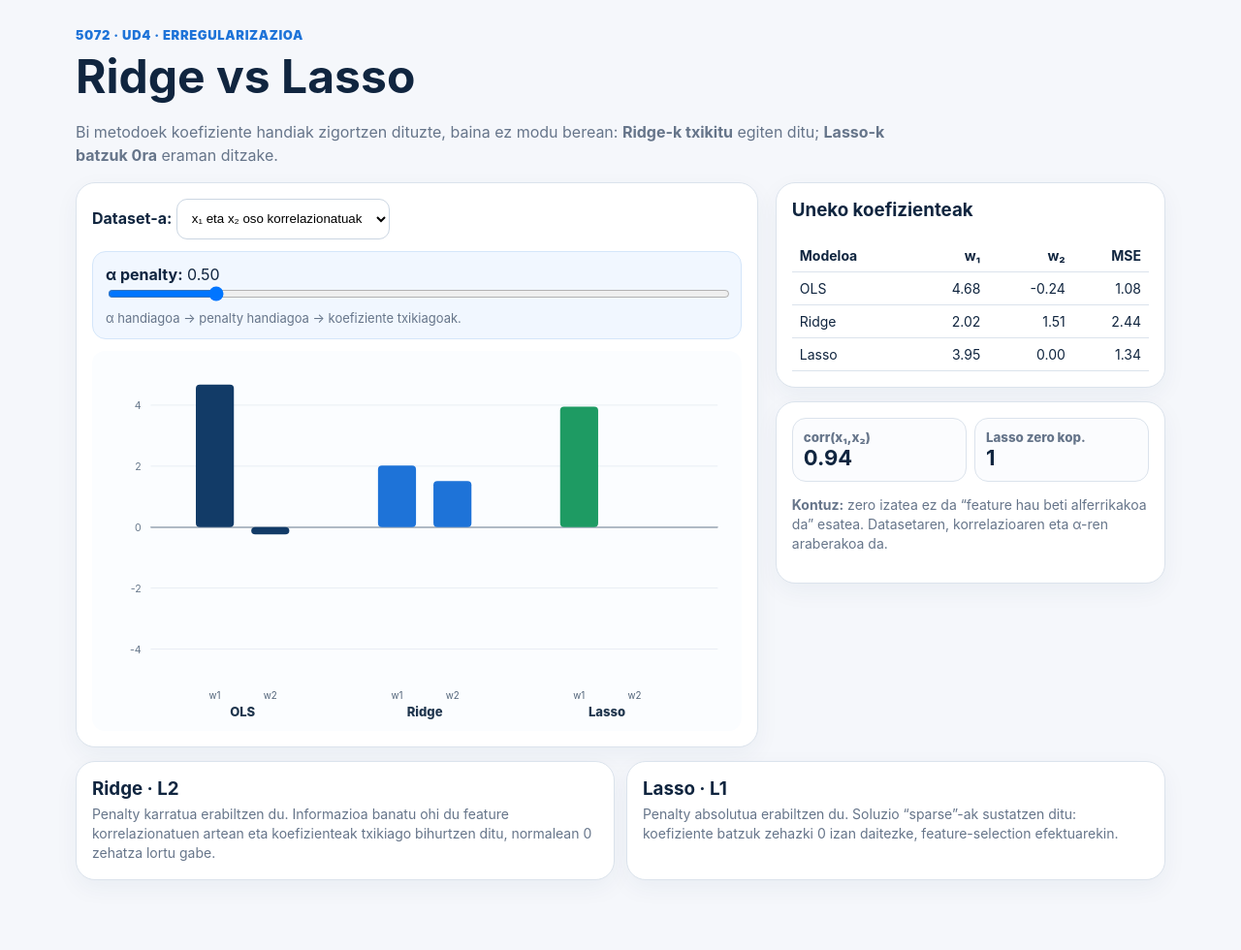
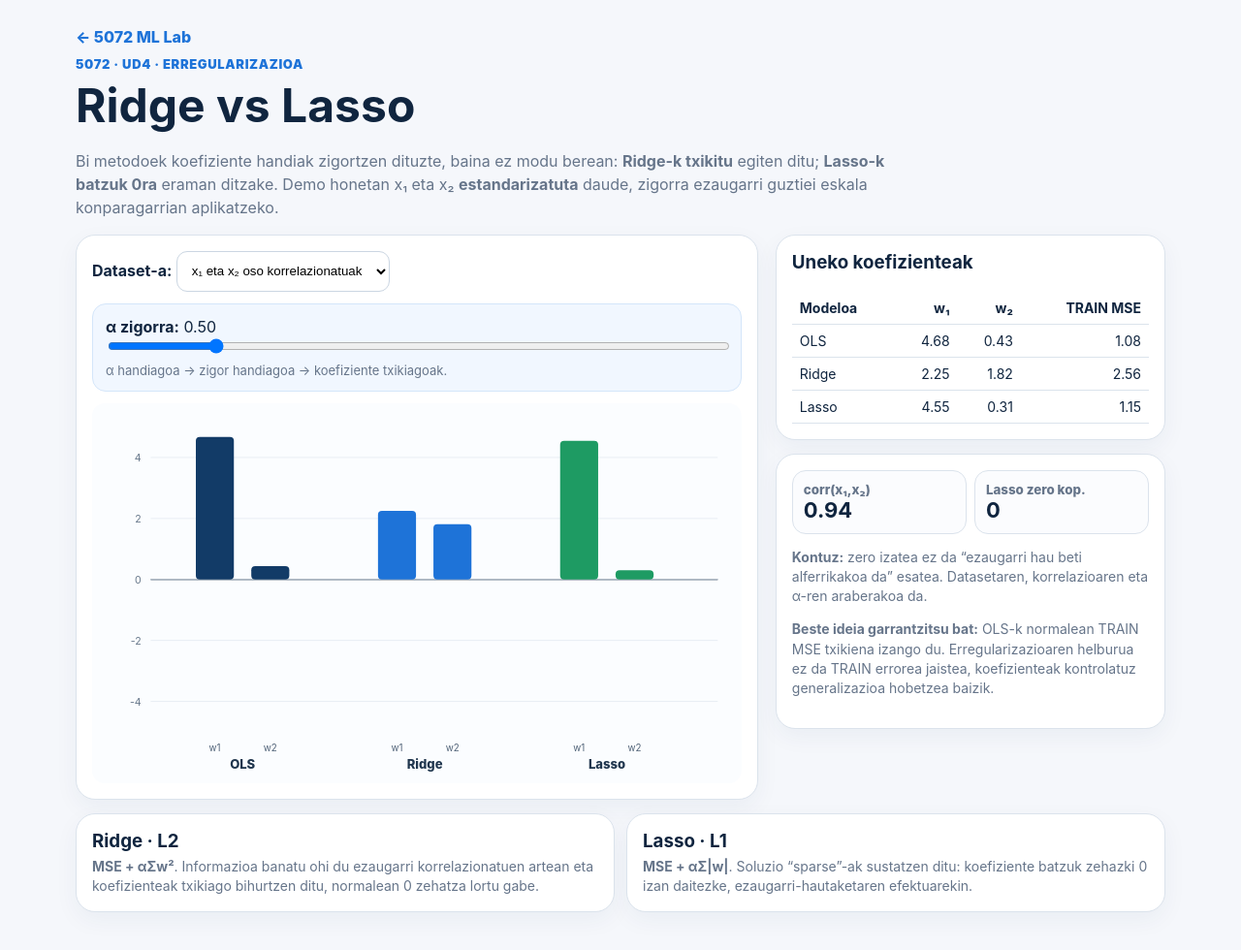
Before and after one commit to rbarrenago/5072-ml, a plain HTML site: page demos/ridge-lasso/index.html in a window 1280 px wide. Shown: the whole page at 97% size. Before the commit the page ends 952 px from the top, so only its background shows below. Drawn offline with Linux system fonts and the light colour scheme.

Commit message:
UD4 demo interaktiboak hobetu

```diff
--- a/demos/ridge-lasso/index.html
+++ b/demos/ridge-lasso/index.html
@@ -19,9 +19,10 @@ svg{display:block;width:100%;height:auto}.controls{display:flex;gap:8px;flex-wra
 </head>
 <body>
 <div class="wrap">
+<div style="margin-bottom:10px"><a href="../../" style="color:#1e73d8;text-decoration:none;font-weight:800">← 5072 ML Lab</a></div>
 <div class="eyebrow">5072 · UD4 · Erregularizazioa</div>
 <h1>Ridge vs Lasso</h1>
-<p class="subtitle">Bi metodoek koefiziente handiak zigortzen dituzte, baina ez modu berean: <strong>Ridge-k txikitu</strong> egiten ditu; <strong>Lasso-k batzuk 0ra</strong> eraman ditzake.</p>
+<p class="subtitle">Bi metodoek koefiziente handiak zigortzen dituzte, baina ez modu berean: <strong>Ridge-k txikitu</strong> egiten ditu; <strong>Lasso-k batzuk 0ra</strong> eraman ditzake. Demo honetan x₁ eta x₂ <strong>estandarizatuta</strong> daude, zigorra ezaugarri guztiei eskala konparagarrian aplikatzeko.</p>
 
 <div class="grid">
 <section class="card">
@@ -31,9 +32,9 @@ svg{display:block;width:100%;height:auto}.controls{display:flex;gap:8px;flex-wra
     </label>
   </div>
   <div class="alpha">
-    <label><strong>α penalty:</strong> <span id="alphaVal">0.50</span></label>
+    <label><strong>α zigorra:</strong> <span id="alphaVal">0.50</span></label>
     <input id="alpha" type="range" min="0" max="3" value=".5" step=".02">
-    <div style="color:#66758a;font-size:13px;margin-top:5px">α handiagoa → penalty handiagoa → koefiziente txikiagoak.</div>
+    <div style="color:#66758a;font-size:13px;margin-top:5px">α handiagoa → zigor handiagoa → koefiziente txikiagoak.</div>
   </div>
   <svg id="bars" viewBox="0 0 820 480" aria-label="OLS, Ridge eta Lasso koefizienteen konparaketa"></svg>
 </section>
@@ -42,7 +43,7 @@ svg{display:block;width:100%;height:auto}.controls{display:flex;gap:8px;flex-wra
   <section class="card">
     <h3 style="margin-top:0">Uneko koefizienteak</h3>
     <table class="compare">
-      <thead><tr><th>Modeloa</th><th>w₁</th><th>w₂</th><th>MSE</th></tr></thead>
+      <thead><tr><th>Modeloa</th><th>w₁</th><th>w₂</th><th>TRAIN MSE</th></tr></thead>
       <tbody>
         <tr><td>OLS</td><td id="o1">–</td><td id="o2">–</td><td id="om">–</td></tr>
         <tr><td>Ridge</td><td id="r1">–</td><td id="r2">–</td><td id="rm">–</td></tr>
@@ -55,14 +56,14 @@ svg{display:block;width:100%;height:auto}.controls{display:flex;gap:8px;flex-wra
       <div class="metric"><small>corr(x₁,x₂)</small><strong id="corr">–</strong></div>
       <div class="metric"><small>Lasso zero kop.</small><strong id="zeros">–</strong></div>
     </div>
-    <p style="color:#66758a;font-size:14px;line-height:1.45"><strong>Kontuz:</strong> zero izatea ez da “feature hau beti alferrikakoa da” esatea. Datasetaren, korrelazioaren eta α-ren araberakoa da.</p>
+    <p style="color:#66758a;font-size:14px;line-height:1.45"><strong>Kontuz:</strong> zero izatea ez da “ezaugarri hau beti alferrikakoa da” esatea. Datasetaren, korrelazioaren eta α-ren araberakoa da.</p><p style="color:#66758a;font-size:14px;line-height:1.45"><strong>Beste ideia garrantzitsu bat:</strong> OLS-k normalean TRAIN MSE txikiena izango du. Erregularizazioaren helburua ez da TRAIN errorea jaistea, koefizienteak kontrolatuz generalizazioa hobetzea baizik.</p>
   </section>
 </aside>
 </div>
 
 <section class="notes">
-<div class="card"><h3>Ridge · L2</h3><p>Penalty karratua erabiltzen du. Informazioa banatu ohi du feature korrelazionatuen artean eta koefizienteak txikiago bihurtzen ditu, normalean 0 zehatza lortu gabe.</p></div>
-<div class="card"><h3>Lasso · L1</h3><p>Penalty absolutua erabiltzen du. Soluzio “sparse”-ak sustatzen ditu: koefiziente batzuk zehazki 0 izan daitezke, feature-selection efektuarekin.</p></div>
+<div class="card"><h3>Ridge · L2</h3><p><strong>MSE + αΣw²</strong>. Informazioa banatu ohi du ezaugarri korrelazionatuen artean eta koefizienteak txikiago bihurtzen ditu, normalean 0 zehatza lortu gabe.</p></div>
+<div class="card"><h3>Lasso · L1</h3><p><strong>MSE + αΣ|w|</strong>. Soluzio “sparse”-ak sustatzen ditu: koefiziente batzuk zehazki 0 izan daitezke, ezaugarri-hautaketaren efektuarekin.</p></div>
 </section>
 </div>
 
@@ -74,7 +75,7 @@ svg{display:block;width:100%;height:auto}.controls{display:flex;gap:8px;flex-wra
  let X=[],y=[];
  function data(kind){
    X=[];y=[];let seed=17;const rand=()=>{seed=(seed*9301+49297)%233280;return seed/233280};const gauss=()=>{const u=Math.max(rand(),1e-6),v=Math.max(rand(),1e-6);return Math.sqrt(-2*Math.log(u))*Math.cos(2*Math.PI*v)};
-   for(let i=0;i<80;i++){const x1=gauss();const x2=kind==='corr'?0.94*x1+0.34*gauss():0.25*x1+0.97*gauss();const yy=4*x1+0.35*x2+1.1*gauss();X.push([x1,x2]);y.push(yy)}
+   for(let i=0;i<80;i++){const x1=gauss();const x2=kind==='corr'?0.94*x1+0.34*gauss():0.25*x1+0.97*gauss();const yy=4*x1+1.0*x2+1.1*gauss();X.push([x1,x2]);y.push(yy)}
    standardize();
  }
  function standardize(){
@@ -87,7 +88,7 @@ svg{display:block;width:100%;height:auto}.controls{display:flex;gap:8px;flex-wra
  function solve2(A,v){const [a,b,c,d]=A,det=a*d-b*c;return [(d*v[0]-b*v[1])/det,(-c*v[0]+a*v[1])/det]}
  function ridge(a){const C=cov(),v=xty();return solve2([C[0]+a,C[1],C[2],C[3]+a],v)}
  const soft=(z,g)=>Math.sign(z)*Math.max(Math.abs(z)-g,0);
- function lasso(a){let b=[0,0];for(let it=0;it<120;it++){for(let j=0;j<2;j++){let rho=0,den=0;for(let i=0;i<X.length;i++){let partial=y[i];for(let k=0;k<2;k++)if(k!==j)partial-=X[i][k]*b[k];rho+=X[i][j]*partial;den+=X[i][j]*X[i][j]}rho/=X.length;den/=X.length;b[j]=soft(rho,a)/den}}return b}
+ function lasso(a){let b=[0,0];for(let it=0;it<120;it++){for(let j=0;j<2;j++){let rho=0,den=0;for(let i=0;i<X.length;i++){let partial=y[i];for(let k=0;k<2;k++)if(k!==j)partial-=X[i][k]*b[k];rho+=X[i][j]*partial;den+=X[i][j]*X[i][j]}rho/=X.length;den/=X.length;b[j]=soft(rho,a/2)/den}}return b}
  function mse(b){return y.reduce((s,yy,i)=>s+(yy-dot(X[i],b))**2,0)/y.length}
  function corr(){const a=X.map(r=>r[0]),b=X.map(r=>r[1]);return a.reduce((s,v,i)=>s+v*b[i],0)/a.length}
  function node(tag,a={}){const e=document.createElementNS(NS,tag);for(const[k,v]of Object.entries(a))e.setAttribute(k,v);return e}
@@ -100,7 +101,7 @@ svg{display:block;width:100%;height:auto}.controls{display:flex;gap:8px;flex-wra
    models.forEach((m,mi)=>{[-1,1].forEach((off,j)=>{const v=m[1][j],x=centers[mi]+off*35,y0=sy(0),yv=sy(v),h=Math.abs(y0-yv);svg.appendChild(node('rect',{x:x-24,y:Math.min(y0,yv),width:48,height:h,rx:5,fill:m[2]}));const lab=node('text',{x,y:box.b+25,'text-anchor':'middle',fill:'#526479','font-size':12});lab.textContent='w'+(j+1);svg.appendChild(lab)});const title=node('text',{x:centers[mi],y:462,'text-anchor':'middle',fill:'#20364e','font-weight':800});title.textContent=m[0];svg.appendChild(title)})
  }
  function render(){
-   const a=Number(alpha.value),o=ridge(0.000001),r=ridge(a),l=lasso(a);draw({o,r,l});aval.textContent=a.toFixed(2);
+   const a=Number(alpha.value),o=ridge(0),r=ridge(a),l=lasso(a);draw({o,r,l});aval.textContent=a.toFixed(2);
    el.o1.textContent=o[0].toFixed(2);el.o2.textContent=o[1].toFixed(2);el.om.textContent=mse(o).toFixed(2);
    el.r1.textContent=r[0].toFixed(2);el.r2.textContent=r[1].toFixed(2);el.rm.textContent=mse(r).toFixed(2);
    el.l1.textContent=l[0].toFixed(2);el.l2.textContent=l[1].toFixed(2);el.lm.textContent=mse(l).toFixed(2);
```
Also changed, not shown: demos/erregresio-lineala/index.html (+2 -1 lines), demos/gradient-descent/index.html (+10 -6 lines), demos/metrikak/index.html (+9 -7 lines), index.html (+2 -2 lines), 1 other file.
